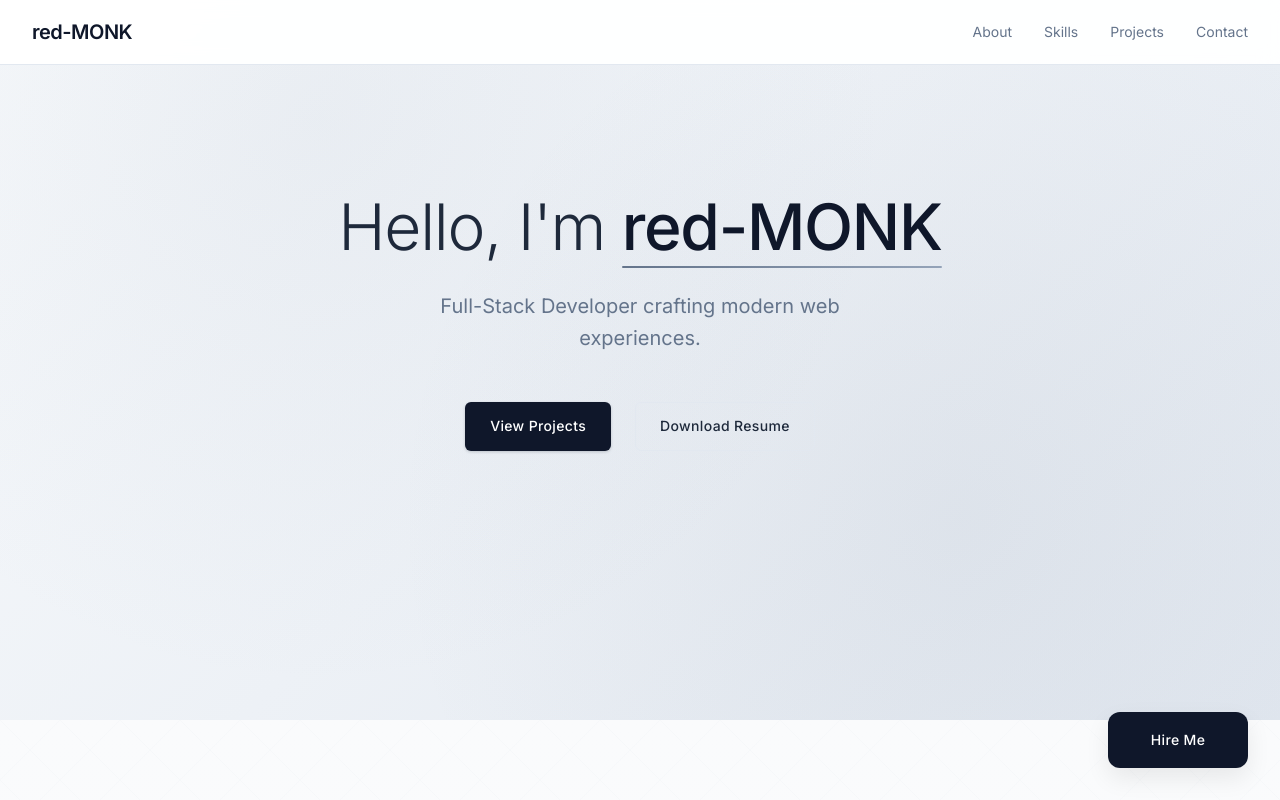
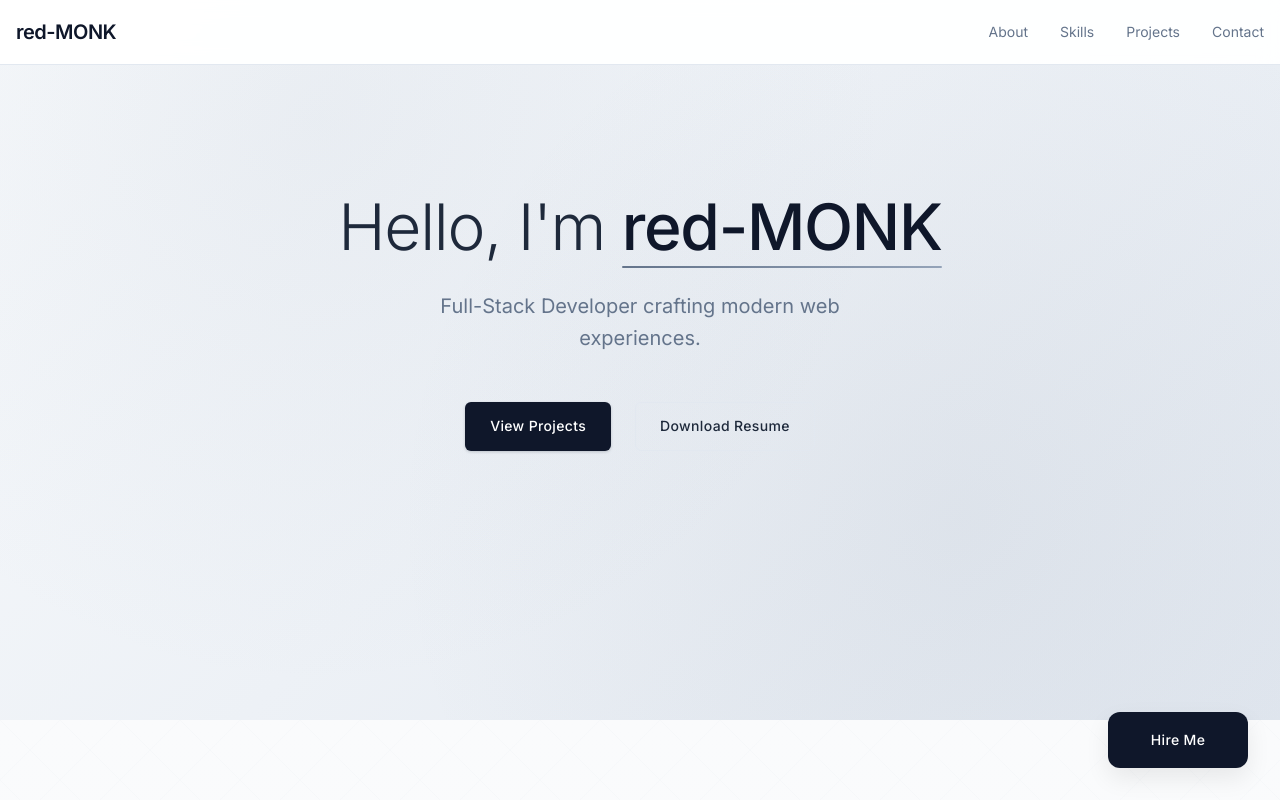
Before and after one commit to MIMIIKK/red-MONK, a React (Vite) app: page / in a window 1280 px wide. Shown: the top 800 px of the page. Built offline with nearby package versions, Linux system fonts and the light colour scheme.

Commit message:
css updated

```diff
--- a/src/styles/global.css
+++ b/src/styles/global.css
@@ -226,7 +226,7 @@ p {
   display: flex;
   justify-content: space-between;
   align-items: center;
-  padding: 1rem 2rem;
+  padding: 1rem 1rem;
   background-color: rgba(255, 255, 255, 0.95);
   backdrop-filter: blur(10px);
   border-bottom: 1px solid var(--border-color);
```
